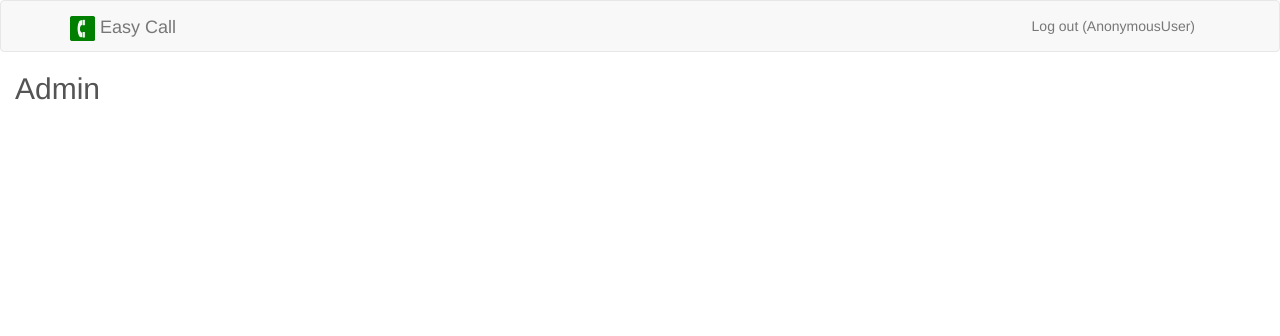
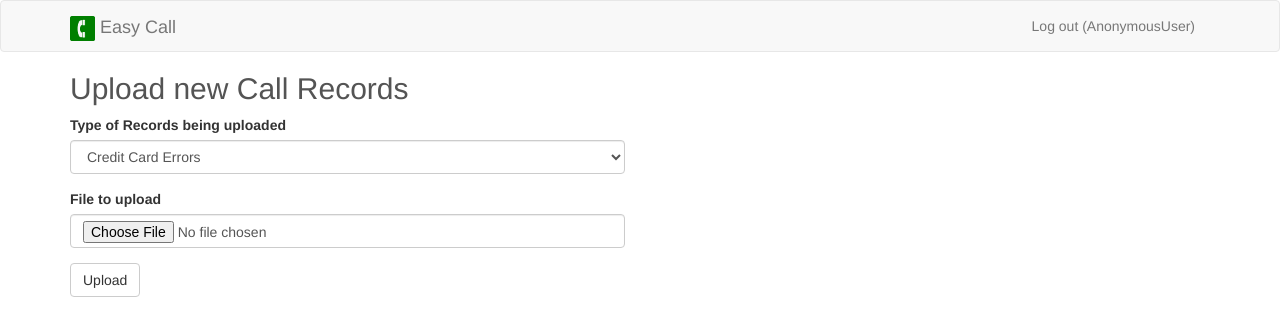
Before and after one commit to thesedateone/easy-call, a Django app: template easyCall/apps/user_interface/templates/user_interface/admin.html in a window 1280 px wide. Shown: the top 336 px of the page. Run offline with Django 3.2, Linux system fonts and the light colour scheme; the template is opened without the code that fills it: values that come from a table or form of the project are taken from there, others are empty; style sheets or scripts are compiled from the project's sources; some libraries are stand-ins or nearby versions.

Commit message:
Build the form upload form and hook it to the existing bogus importer.py

```diff
--- a/assets/styles/main.sass
+++ b/assets/styles/main.sass
@@ -68,8 +68,8 @@ body
 
 h2
   margin-top: 0
-  margin-left: 15px
-  margin-right: 15px
+  // margin-left: 15px
+  // margin-right: 15px
   color: $dark-grey
 
 .title
--- /dev/null
+++ b/easyCall/apps/user_interface/forms.py
@@ -0,0 +1,10 @@
+from django import forms
+
+from easyCall.apps.lists.models import ListType
+
+LIST_TYPE_CHOICES = [(x.slug, x.display_name) for x in ListType.objects.all()]
+
+class UploadFileForm(forms.Form):
+    list_type = forms.ChoiceField(choices=LIST_TYPE_CHOICES,
+                                  required=True)
+    file = forms.FileField(required=True)
--- a/easyCall/apps/user_interface/templates/user_interface/admin.html
+++ b/easyCall/apps/user_interface/templates/user_interface/admin.html
@@ -1,5 +1,6 @@
 {% extends "base.html" %}
 {% load staticfiles %}
+{% load widget_tweaks %}
 
 {% block title %}Easy Call - Call{% endblock %}
 
@@ -18,7 +19,77 @@ var userName = '{{user}}';
 {% endblock%}
 
 {% block content %}
-	<h2>Admin</h2>
+<div class="container">
+  <div class="row call-heading">
+    <div class="col-xs-6">
+      <h2>Upload new Call Records</h2>
+    </div>
+    <div class="col-xs-6"></div>
+  </div>
+
+  <div class="row">
+    <div class="col-xs-6">
+      <form action="{% url 'ui:admin' %}" method="post"
+            enctype="multipart/form-data">
+        {% csrf_token %}
+
+        {% if form.non_field_errors %}
+          {% for error in form.non_field_errors %}
+          <div class="panel panel-danger non-field-error">
+            <div class="panel-heading">
+              <span class="panel-title">{{ error|escape }}</span>
+            </div>
+          </div>
+          {% endfor %}
+        {% endif %}
+
+        {% if message %}
+        <div class="panel panel-success non-field-error">
+          <div class="panel-heading">
+            <span class="panel-title">{{ message|escape }}</span>
+          </div>
+        </div>
+        {% endif %}
+
+        {% if form.list_type.errors %}
+        <div class="form-group has-error">
+          <label class="control-label" for="{{ form.list_type.id_for_label }}">Type of Records being uploaded</label>
+          {% for error in form.list_type.errors %}
+          <div class="panel panel-danger non-field-error">
+            <div class="panel-heading">
+              <span class="panel-title">{{ error|escape }}</span>
+            </div>
+          </div>
+          {% endfor %}
+        {% else %}
+        <div class="form-group">
+          <label class="control-label" for="{{ form.list_type.id_for_label }}">Type of Records being uploaded</label>
+        {% endif %}
+          {{ form.list_type|add_class:"form-control" }}
+        </div>
+
+        {% if form.file.errors %}
+        <div class="form-group has-error">
+          <label class="control-label" for="{{ form.file.id_for_label }}">File to upload</label>
+          {% for error in form.file.errors %}
+          <div class="panel panel-danger non-field-error">
+            <div class="panel-heading">
+              <span class="panel-title">{{ error|escape }}</span>
+            </div>
+          </div>
+          {% endfor %}
+        {% else %}
+        <div class="form-group">
+          <label class="control-label" for="{{ form.file.id_for_label }}">File to upload</label>
+        {% endif %}
+          {{ form.file|add_class:"form-control" }}
+        </div>
+
+        <button type="submit" class="btn btn-default">Upload</button>
+      </form>
+    </div>
+  </div>
+</div>
 {% endblock %}
 
 {% block extrajs %}{% endblock %}
```
Also changed, not shown: easyCall/apps/user_interface/views.py (+44 -1 lines).
